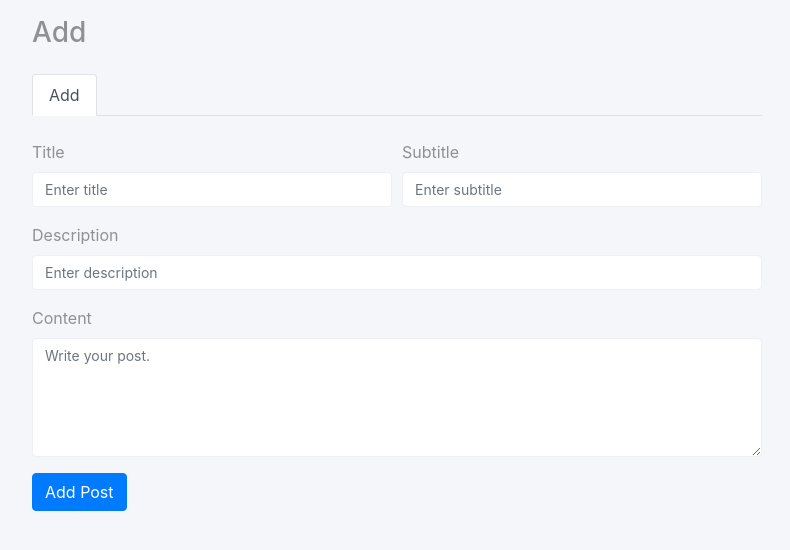
After one commit to cybersaksham/Cybersaksham-Blogs, a Flask app: template templates/add_post.html in a window 1280 px wide. The commit adds this page. Shown: the top 550 px of the page, without its empty margins (243-1033 px from the left). Run offline with Flask 2, Linux system fonts and the light colour scheme; the template is opened without the code that fills it, so the values that code supplies are empty; parts of the project's set-up code (start-up, migrations or seed data) failed here and were passed over; some libraries are stand-ins or nearby versions.

Commit message:
add post functionality

```diff
--- a/main.py
+++ b/main.py
@@ -60,7 +60,7 @@ class Posts(db.Model):
     subtitle = db.Column(db.String(30), nullable=False)
     description = db.Column(db.String(50), nullable=False)
     content = db.Column(db.String(500), nullable=False)
-    time_upload = db.Column(db.DateTime(30), nullable=False)
+    time_upload = db.Column(db.String(15), nullable=False)
 
     def __init__(self, email, title, subtitle, description, content):
         self.email = email
@@ -68,7 +68,7 @@ class Posts(db.Model):
         self.subtitle = subtitle
         self.description = description
         self.content = content
-        self.time_upload = datetime.datetime.now()
+        self.time_upload = datetime.datetime.today().strftime("%b %d, %Y")
 
 
 # Owner Region (used to send otp by website owner's email)
@@ -146,10 +146,9 @@ def register_user():
                         db.session.commit()
                         add_user(email)
                         return jsonify(error=None)
-                    except Exception as e:
+                    except:
                         # If user is already present
-                        # return jsonify(error="Already Registered")
-                        return jsonify(error=e)
+                        return jsonify(error="Already Registered")
                     finally:
                         # In both cases clearing otp
                         session.pop("otp")
@@ -345,6 +344,31 @@ def update_password():
             return jsonify(error="Complete info first")
 
 
+@app.route('/add_post', methods=["POST"])
+def add_post():
+    # Adding New Post
+    if request.method == "POST":
+        # Getting values from form
+        title__ = request.form["title"]
+        subtitle__ = request.form["subtitle"]
+        description__ = request.form["description"]
+        content__ = request.form["content"]
+
+        # Checking for logged in or not
+        if "user" in session:
+            try:
+                # Try to add post in database
+                post = Posts(session["user"], title__, subtitle__, description__, content__)
+                db.session.add(post)
+                db.session.commit()
+                return jsonify(error=None)
+            except:
+                # If some problem occurred
+                return jsonify(error="Either server is not connected. Contact owner.")
+        else:
+            return jsonify(error="Login First")
+
+
 @app.route('/about')
 def about():
     if "user" in session:
@@ -359,12 +383,23 @@ def about():
 
 @app.route('/posts')
 def posts():
-    a = datetime.datetime.today().strftime("%b %d, %Y")
     if "user" in session:
         user = db.session.query(Users).filter(Users.email == session["user"]).first()
         if user.complete:
             posts__ = db.session.query(Posts).filter(Posts.email == session["user"]).all()
-            return render_template("posts.html", user=user, params=data["params"], posts=posts__)
+            return render_template("posts.html", user=user, params=data["params"], posts=posts__, total=len(posts__))
+        else:
+            return redirect('/')
+    else:
+        return redirect('/')
+
+
+@app.route('/add')
+def add():
+    if "user" in session:
+        user = db.session.query(Users).filter(Users.email == session["user"]).first()
+        if user.complete:
+            return render_template("add_post.html", user=user)
         else:
             return redirect('/')
     else:
--- /dev/null
+++ b/static/posts/add.js
@@ -0,0 +1,52 @@
+// Function to change error texts
+function errorText($id, $text){
+    $($id).empty();
+    $($id).append($text);
+}
+
+$(function(){
+	// Pressing add post button
+	$('#addPostSubmit').click(function(e){
+	    e.preventDefault();
+	    // Checking form is filled or not
+	    if ($('#title').val().length < 5 || $('#title').val().length > 30
+	    ){
+	        errorText("#addPostError", "Title must be between 5 & 30 characters.");
+	    }
+	    else if ($('#subtitle').val().length < 5 || $('#subtitle').val().length > 30
+	    ){
+	        errorText("#addPostError", "Subtitle must be between 5 & 30 characters.");
+	    }
+	    else if ($('#description').val().length < 10 || $('#description').val().length > 50
+	    ){
+	        errorText("#addPostError", "Description must be between 10 & 50 characters.");
+	    }
+	    else if ($('#content').val().length < 50 || $('#content').val().length > 500
+	    ){
+	        errorText("#addPostError", "Content must be between 50 & 500 characters.");
+	    }
+	    else{
+            errorText("#addPostError", "");
+            // Sending request to add post
+            $.ajax({
+                url: '/add_post',
+                data: $('#addForm').serialize(),
+                type: 'POST',
+                success: function(response){
+                    if (response["error"] != null){
+                        // If some error occurred in python script
+                        errorText("#addPostError", response["error"]);
+                    }
+                    else {
+                        // If no error then goto home page
+                        $(location).attr('href', '/posts')
+                    }
+                },
+                error: function(error){
+                    // If error occurred in post request
+                    console.log(error);
+                }
+            });
+		}
+	});
+});
--- /dev/null
+++ b/templates/add_post.html
@@ -0,0 +1,65 @@
+<!DOCTYPE html>
+<html lang="en">
+<head>
+    <meta charset="utf-8">
+    <!--  This file has been downloaded from bootdey.com @bootdey on twitter -->
+    <!--  All snippets are MIT license http://bootdey.com/license -->
+    <title>Add Post</title>
+    <meta name="viewport" content="width=device-width, initial-scale=1">
+    <script src="https://code.jquery.com/jquery-1.10.2.min.js"></script>
+    <link href="https://cdn.jsdelivr.net/npm/bootstrap@4.5.0/dist/css/bootstrap.min.css" rel="stylesheet">
+    <link href="/static/settings/style.css" rel="stylesheet">
+    <script src="https://cdn.jsdelivr.net/npm/bootstrap@4.5.0/dist/js/bootstrap.bundle.min.js"></script>
+</head>
+<body>
+<div class="container">
+    <div class="row justify-content-center mt-3">
+        <div class="col-12 col-lg-10 col-xl-8 mx-auto">
+            <h2 class="h3 mb-4 page-title">Add</h2>
+            <div class="my-4">
+                <ul class="nav nav-tabs mb-4" id="myTab" role="tablist">
+                    <li class="nav-item">
+                        <a class="nav-link active" id="add-tab" data-toggle="tab" href="#add" role="tab"
+                           aria-controls="add" aria-selected="false">Add</a>
+                    </li>
+                </ul>
+                <form id="addForm">
+                    <section id="add">
+                        <div id="addPostError" class="text-danger mb-3"></div>
+                        <div class="form-row">
+                            <div class="form-group col-md-6">
+                                <label for="title">Title</label>
+                                <input type="text" name="title" id="title" class="form-control"
+                                       placeholder="Enter title"/>
+                            </div>
+                            <div class="form-group col-md-6">
+                                <label for="subtitle">Subtitle</label>
+                                <input type="text" name="subtitle" id="subtitle" class="form-control"
+                                       placeholder="Enter subtitle"/>
+                            </div>
+                        </div>
+                        <div class="form-group">
+                            <label for="description">Description</label>
+                            <input type="text" class="form-control" id="description" name="description"
+                                   placeholder="Enter description"/>
+                        </div>
+                        <div class="form-group">
+                            <label for="content">Content</label>
+                            <textarea class="form-control" placeholder="Write your post."
+                                      id="content" name="content" rows="5"></textarea>
+                        </div>
+                        <button type="submit" id="addPostSubmit" class="btn btn-primary">Add Post</button>
+                    </section>
+                </form>
+            </div>
+        </div>
+    </div>
+
+</div>
+<script src="https://ajax.googleapis.com/ajax/libs/jquery/3.1.0/jquery.min.js"></script>
+<script src="https://code.jquery.com/jquery-3.4.1.min.js"></script>
+<script src="https://cdn.jsdelivr.net/npm/popper.js@1.16.0/dist/umd/popper.min.js"></script>
+<script src="https://stackpath.bootstrapcdn.com/bootstrap/4.4.1/js/bootstrap.min.js"></script>
+<script src="/static/posts/add.js"></script>
+</body>
+</html>
```
Also changed, not shown: static/posts/script.js (added, +7 -0 lines), templates/posts.html (+23 -0 lines), readme.md.
